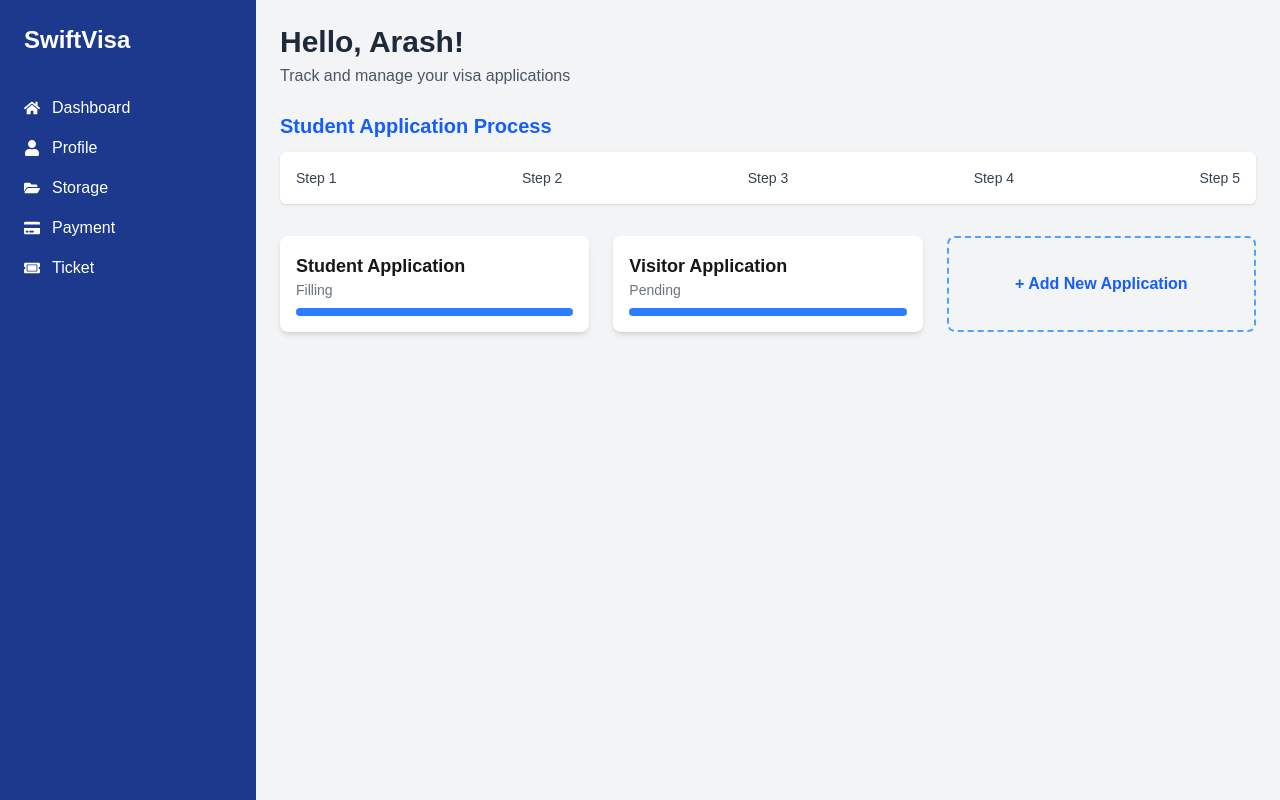
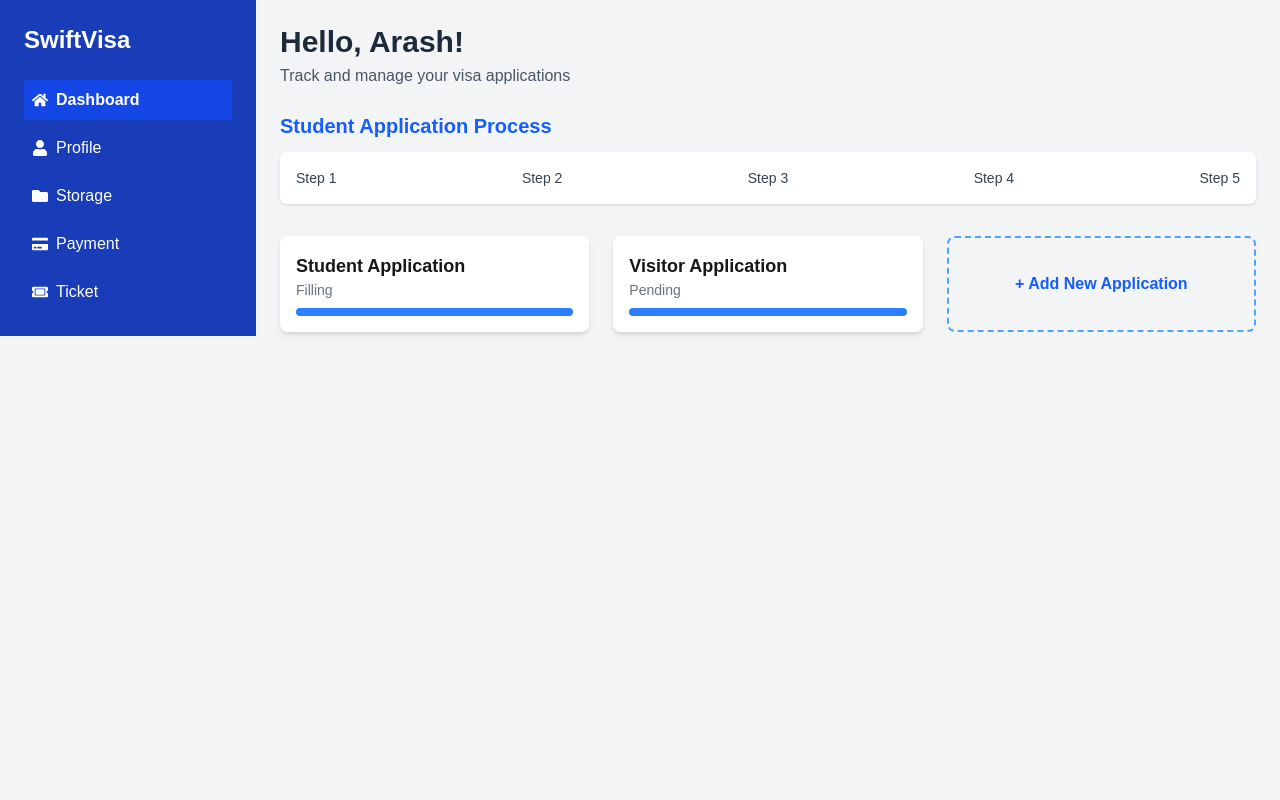
Before and after one commit to OualidBhd/swiftvisa-pro-max, a Next.js app: page /dashboard in a window 1280 px wide. Built offline with nearby package versions, Linux system fonts and the light colour scheme.

Commit message:
feat: update sidebar for responsive layout

```diff
--- a/app/components/Sidebar.tsx
+++ b/app/components/Sidebar.tsx
@@ -1,19 +1,81 @@
 'use client';
-
 import Link from 'next/link';
-import { FaHome, FaUser, FaFolderOpen, FaCreditCard, FaTicketAlt } from 'react-icons/fa';
+import { useState } from 'react';
+import { usePathname } from 'next/navigation';
+import {
+  FaBars,
+  FaTimes,
+  FaHome,
+  FaUser,
+  FaFolder,
+  FaCreditCard,
+  FaTicketAlt,
+} from 'react-icons/fa';
 
 export default function Sidebar() {
+  const [open, setOpen] = useState(false);
+  const pathname = usePathname();
+
+  const links = [
+    { href: '/dashboard', label: 'Dashboard', icon: <FaHome /> },
+    { href: '/profile', label: 'Profile', icon: <FaUser /> },
+    { href: '/storage', label: 'Storage', icon: <FaFolder /> },
+    { href: '/payment', label: 'Payment', icon: <FaCreditCard /> },
+    { href: '/ticket', label: 'Ticket', icon: <FaTicketAlt /> },
+  ];
+
+  const handleLinkClick = () => {
+    if (window.innerWidth < 768) setOpen(false);
+  };
+
   return (
-    <div className="w-64 bg-blue-900 text-white min-h-screen p-6">
-      <h2 className="text-2xl font-bold mb-10">SwiftVisa</h2>
-      <nav className="space-y-4">
-        <Link href="#" className="flex items-center gap-3 hover:text-blue-300"><FaHome /> Dashboard</Link>
-        <Link href="#" className="flex items-center gap-3 hover:text-blue-300"><FaUser /> Profile</Link>
-        <Link href="#" className="flex items-center gap-3 hover:text-blue-300"><FaFolderOpen /> Storage</Link>
-        <Link href="#" className="flex items-center gap-3 hover:text-blue-300"><FaCreditCard /> Payment</Link>
-        <Link href="#" className="flex items-center gap-3 hover:text-blue-300"><FaTicketAlt /> Ticket</Link>
-      </nav>
-    </div>
+    <>
+      <div className="md:hidden p-4 bg-blue-800 text-white">
+        <button onClick={() => setOpen(true)} className="p-2 rounded">
+          <FaBars />
+        </button>
+      </div>
+
+      {open && (
+        <div
+          className="fixed inset-0 bg-black bg-opacity-40 z-40"
+          onClick={() => setOpen(false)}
+        />
+      )}
+
+      <aside
+        className={`
+          ${open ? 'translate-x-0' : '-translate-x-full'}
+          md:translate-x-0
+          transition-transform duration-300
+          fixed md:relative top-0 left-0 z-50
+          w-64 bg-blue-800 text-white h-full p-6 space-y-4 overflow-y-auto
+        `}
+      >
+        <div className="md:hidden flex justify-end mb-4">
+          <button onClick={() => setOpen(false)} className="text-white">
+            <FaTimes size={20} />
+          </button>
+        </div>
+
+        <h2 className="text-2xl font-bold mb-6">SwiftVisa</h2>
+
+        <nav className="space-y-2">
+          {links.map(({ href, label, icon }) => (
+            <Link
+              key={href}
+              href={href}
+              onClick={handleLinkClick}
+              className={`flex items-center gap-2 p-2 rounded hover:bg-blue-700 ${
+                pathname === href ? 'bg-blue-700 font-semibold' : ''
+              }`}
+            >
+              {icon}
+              {label}
+            </Link>
+          ))}
+        </nav>
+      </aside>
+    </>
   );
 }
```
